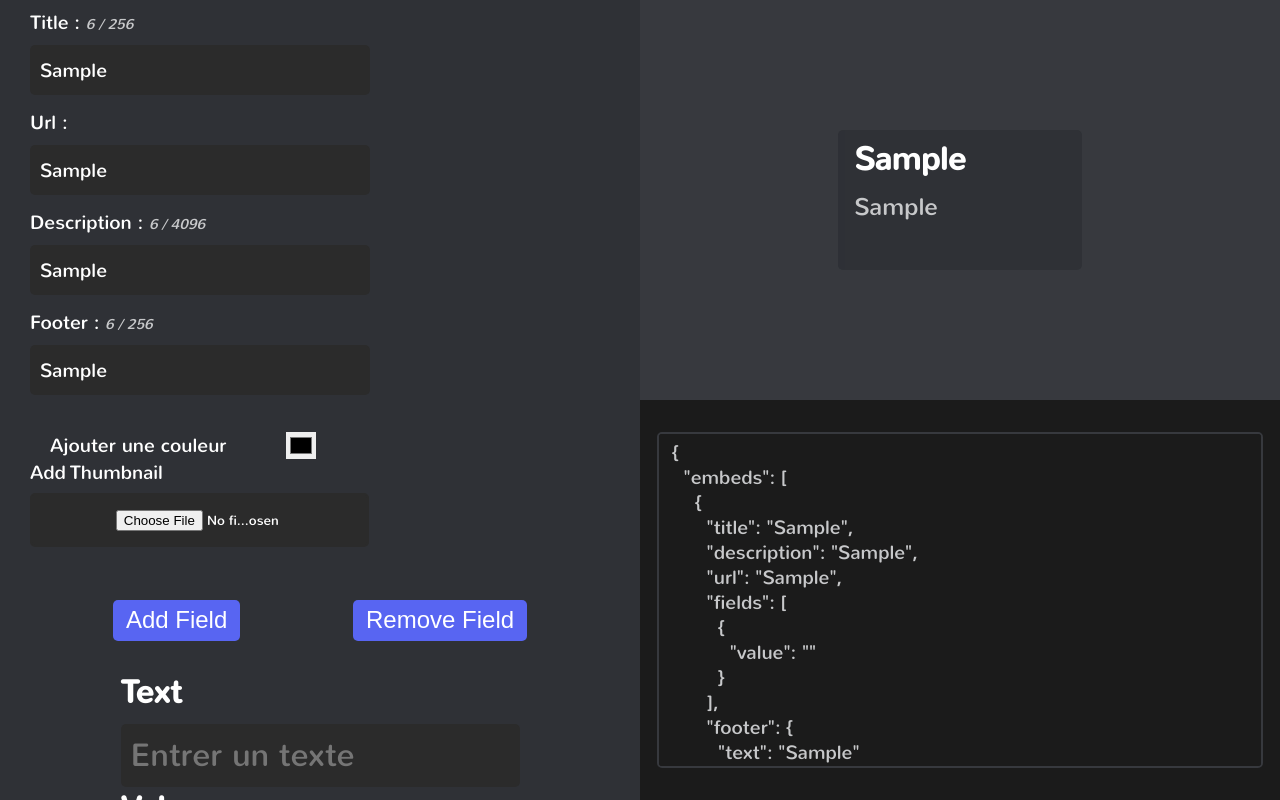
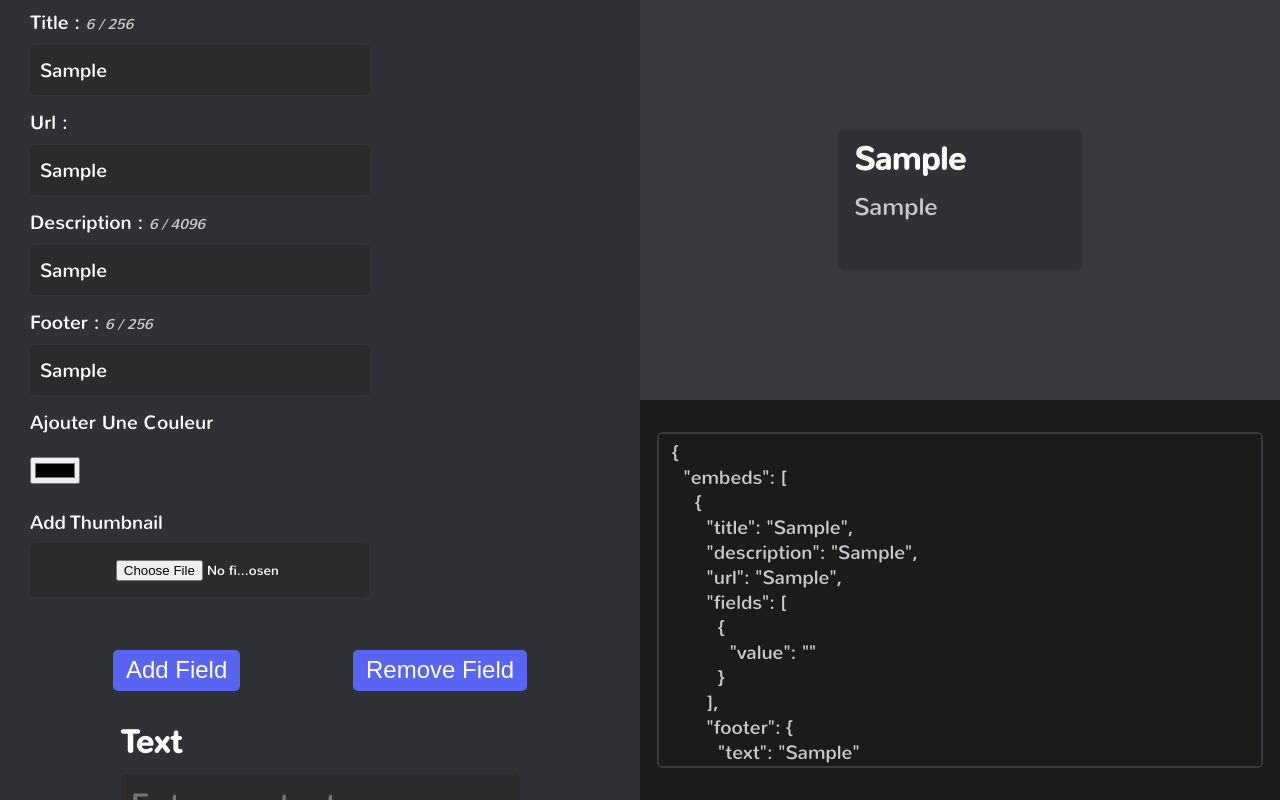
Before and after one commit to DoctorPok42/Discord-Embed, a Next.js app: page / in a window 1280 px wide. Both pictures are taken after typing "Sample", "Sample", "Sample", "Sample" into the empty fields and a click on the button "Add Field". Shown: the top 800 px of the page. Built offline with nearby package versions, Linux system fonts and the light colour scheme.

Commit message:
Update styles.module.scss

```diff
--- a/components/InputColor/styles.module.scss
+++ b/components/InputColor/styles.module.scss
@@ -5,11 +5,13 @@
   align-items: center;
   justify-content: flex-start;
   width: 100%;
-  height: 50px;
+  height: 100px;
   position: relative;
-  padding-left: 50px;
+  padding-left: 30px;
 
   h2 {
+    position: absolute;
+    top: -10px;
     font-family: "Nunito";
     font-size: 1.2rem;
     font-weight: 1;
@@ -17,13 +19,47 @@
     text-align: center;
     margin: 0;
     padding: 0;
-    margin-right: 60px;
+    text-transform: capitalize;
   }
 
-  input[type="color"] {
-    outline: none;
-    width: 30px;
-    border: none;
-    border-radius: 0px;
+  .box {
+    position: absolute;
+    border: 2px solid var(--noir2);
+    background-color: var(--noir2);
+    width: 50%;
+    height: 50px;
+    border-radius: 5px;
+    transition: 0.2s;
+
+    input[type="color"] {
+      width: 40%;
+      background-color: var(--noir2);
+      height: 100%;
+      border: none;
+      outline: none;
+      padding: 0;
+      margin: 0;
+      border-radius: 5px;
+      cursor: pointer;
+    }
+
+    input[type="text"] {
+      position: absolute;
+      top: 0;
+      width: 60%;
+      background-color: var(--noir2);
+      color: var(--gris);
+      font-size: 1.2rem;
+      text-align: center;
+      height: 100%;
+      border: none;
+      outline: none;
+      padding: 0;
+      margin: 0;
+    }
+  }
+
+  .box:hover {
+    box-shadow: 0 0 0 2px var(--blue);
   }
 }
```
